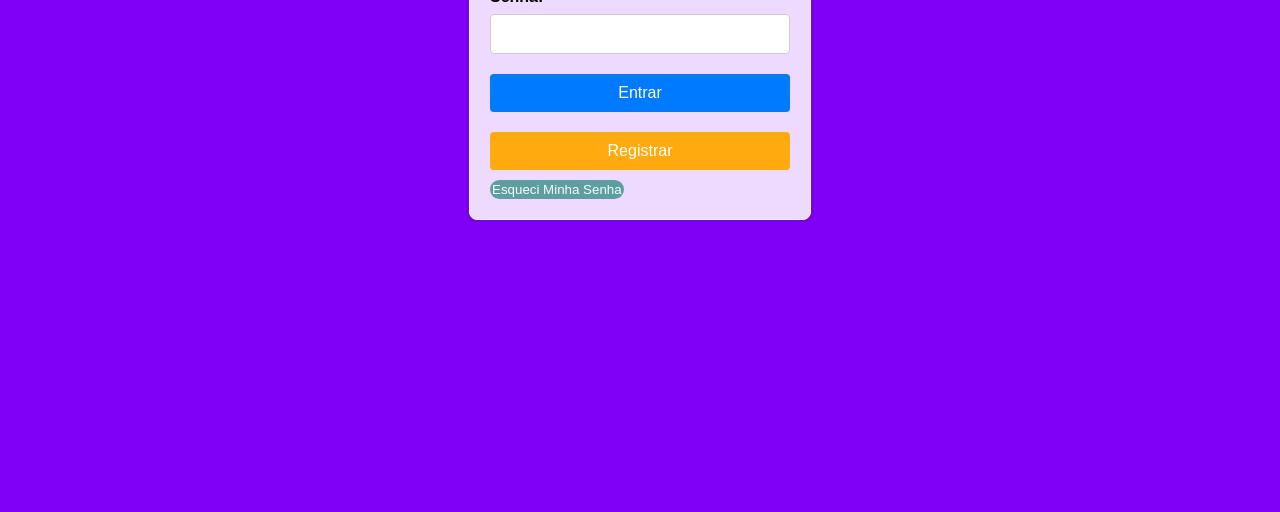
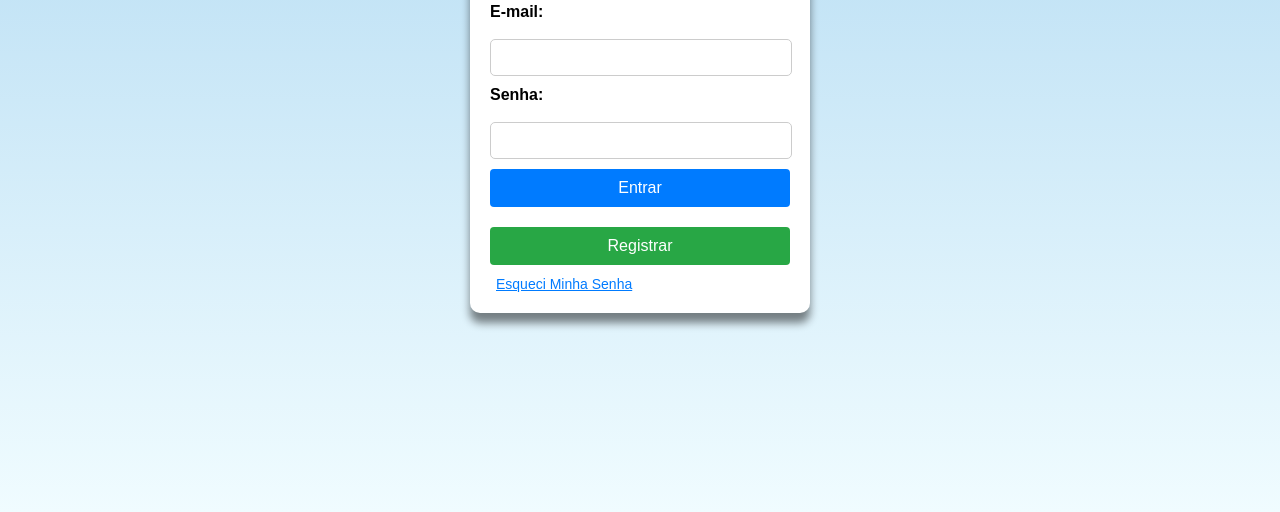
Before and after one commit to rafaelmattoss/apenas-jogue-esse-jogo, a plain HTML site: page index.html in a window 1280 px wide. Shown: the part 288-800 px from the top of the page. Drawn offline with nearby package versions, Linux system fonts and the light colour scheme; no server answers.

Commit message:
novas atts

```diff
--- a/comeco.css
+++ b/comeco.css
@@ -1,28 +1,32 @@
 @charset "UTF-8";
 
 /* Reset de estilos básicos */
-body, html {
+
+body {
+    font-family: Arial, sans-serif;
+    background: linear-gradient(to bottom, #acd7f1, #f0fcff);
+    display: flex;
+    justify-content: center;
+    align-items: center;
+    height: 100vh;
     margin: 0;
-    padding: 0;
-    font-family: Arial, sans-serif;
-    background-color: #8000f7;
-}
+  }
 
 h2{
-    font-family: 'Trebuchet MS', 'Lucida Sans Unicode', 'Lucida Grande', 'Lucida Sans', Arial, sans-serif  ;
-    text-align: center;
+  font-family: Cambria, Cochin, Georgia, Times, 'Times New Roman', serif  ;
+  color: #333;
+  text-align: center;
 
 }
 
 /* Container principal */
 .container {
+    background-color: #fff;
+    border-radius: 10px;
+    box-shadow: 0 10px 8px rgba(0, 0, 0, 0.479);
+    padding: 20px;
     width: 300px;
-    margin: 100px auto;
-    background-color: #ffffffda;
-    padding: 20px;
-    border-radius: 8px;
-    box-shadow: 0 2px 5px rgba(0, 0, 0, 0.1);
-    border: 1px solid white;
+
 }
 
 /* Estilos para o formulário */
@@ -38,11 +42,11 @@ label {
 
 input[type="email"],
 input[type="password"] {
+    width: calc(100% - 20px);
     padding: 10px;
-    margin-bottom: 20px;
+    margin: 10px 0;
+    border-radius: 5px;
     border: 1px solid #ccc;
-    border-radius: 4px;
-    font-size: 16px;
 }
 
 /* Botão de Entrar */
@@ -58,10 +62,12 @@ input[type="password"] {
 }
 
 #recover{
-    background-color: cadetblue;
-    color: azure;
-    padding: 2px;
-    border-radius: 10px;
+    background: none;
+  border: none;
+  color: #007BFF;
+  cursor: pointer;
+  text-decoration: underline;
+  font-size: 14px;
 
 }
 
@@ -72,7 +78,7 @@ input[type="password"] {
 /* Link para Registrar */
 a {
     padding: 10px 20px;
-    background-color: #ffab0f;
+    background-color: #28A745;
     color: #fff;
     border: none;
     border-radius: 4px;
--- a/perfil.css
+++ b/perfil.css
@@ -3,7 +3,7 @@
 body{
     margin: 0%;
     padding: 0%;
-    background-color: rgb(255, 183, 0);
+    background-color: rgb(196, 245, 104);
 }
 
 #perfil{
--- a/style.css
+++ b/style.css
@@ -8,7 +8,7 @@ body {
     padding: 0;
     height: 100vh;
     width: 100vw;
-    background-color: mediumorchid;
+    background: linear-gradient(to bottom, #93ccf0, #f0fcff);
 
 }
 
@@ -34,7 +34,7 @@ body {
     background-color: white;
     padding: 20px;
     display: none;
-    border-radius: 20px;
+    border-radius: 10px;
     width: 300px; /* Largura do menu */
     margin: 0 auto; /* Centralizar horizontalmente */
     padding: 20px;
@@ -73,10 +73,10 @@ body {
     margin: auto;
     margin-top: -10px;
     margin-bottom: 20px;
-    background-color: #ff933b;
+    background-color: #8ef7e9; /* Fundo da carta lavanda */
+    color: black; /* Cor do texto cinza escuro */
     padding: 20px;
     border-radius: 20px;
-    color: white;
     font-family: 'Lucida Sans', 'Lucida Sans Regular', 'Lucida Grande', 'Lucida Sans Unicode', Geneva, Verdana, sans-serif;
     text-align: center;
     display: flex;
@@ -119,7 +119,7 @@ body {
     margin-bottom: 20px;
     padding: 20px;
     border-radius: 20px;
-    color: white;
+    color: rgb(0, 0, 0);
     font-family: 'Lucida Sans', 'Lucida Sans Regular', 'Lucida Grande', 'Lucida Sans Unicode', Geneva, Verdana, sans-serif;
     text-align: center;
     display: flex;
@@ -128,7 +128,7 @@ body {
     border: 3px solid #2c2c2c; /* Borda cinza */
     font-size: 20px;
     text-align: left;
-    background-color: #07cf00;
+    background-color: #d6ff41;
     /* Borda cinza */
 
 }
```
